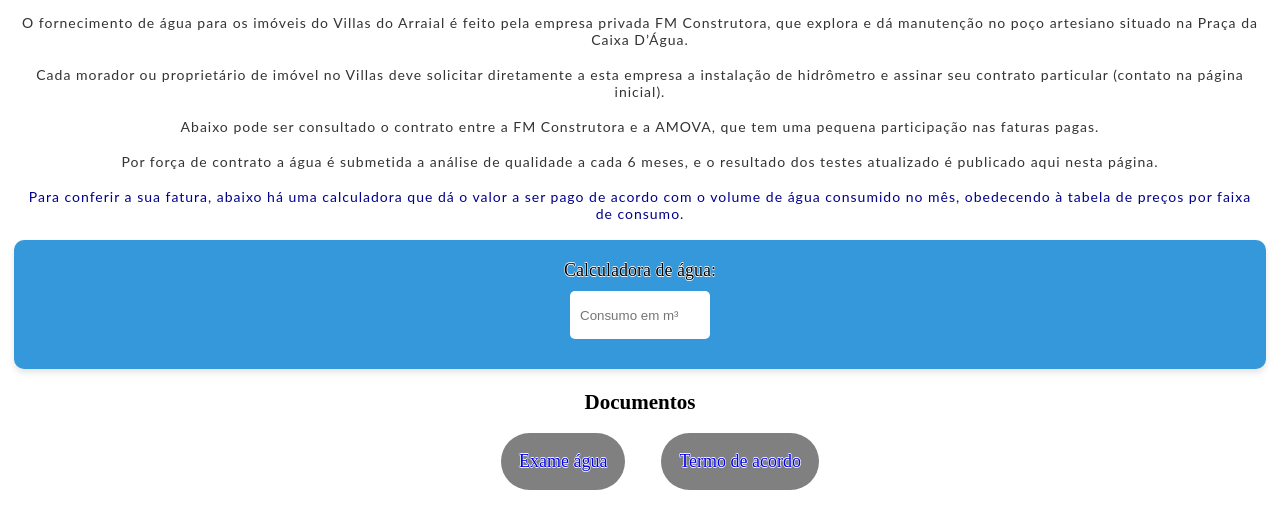
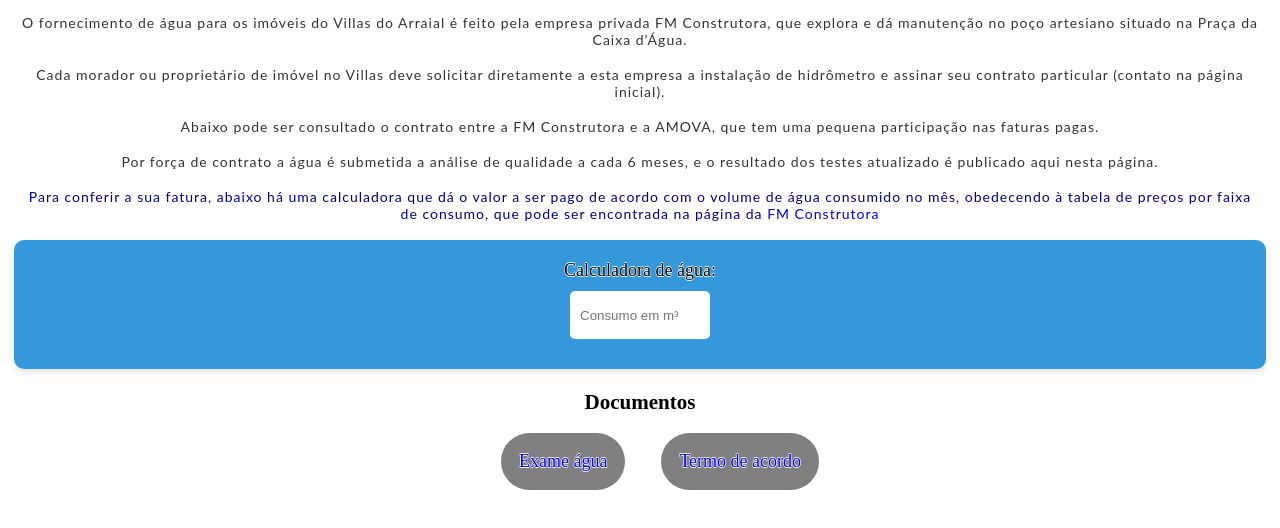
Before and after one commit to lombardi-g/AMOVA-website, a plain HTML site: page html/water.html in a window 1280 px wide. Shown: the part 170-698 px from the top of the page. Drawn offline with Linux system fonts and the light colour scheme.

Commit message:
Tab name and icon in routing

```diff
--- a/html/water.html
+++ b/html/water.html
@@ -3,10 +3,13 @@
 <head>
     <meta charset="UTF-8">
     <meta name="viewport" content="width=device-width, initial-scale=1.0">
-    <title>Document</title>
+    <!-- Titulo -->
+    <title>AMOVA</title>
 
-     <!-- My CSS -->
-     <link rel="stylesheet" href="../css/waterpage.css">
+    <!-- Imagem na aba -->
+    <link rel="shortcut icon" href="../img/AMOVA_logo_notext.png">
+    <!-- My CSS -->
+    <link rel="stylesheet" href="../css/waterpage.css">
 
 </head>
 <body>
@@ -40,11 +43,11 @@
 
     <div class="content flex">
 
-        <p>O fornecimento de água para os imóveis do Villas do Arraial é feito pela empresa privada FM Construtora,  que explora e dá manutenção no poço artesiano situado na Praça da Caixa D’Água.</p>
+        <p>O fornecimento de água para os imóveis do Villas do Arraial é feito pela empresa privada FM Construtora, que explora e dá manutenção no poço artesiano situado na Praça da Caixa d’Água.</p>
         <p>Cada morador ou proprietário de imóvel no Villas deve solicitar diretamente a esta empresa a instalação de hidrômetro e assinar seu contrato particular (contato na página inicial).</p>
         <p>Abaixo pode ser consultado o contrato entre a FM Construtora e a AMOVA, que tem uma pequena participação nas faturas pagas.</p>
         <p>Por força de contrato a água é submetida a análise de qualidade a cada 6 meses, e o resultado dos testes atualizado é publicado aqui nesta página.</p>
-        <p style="color: darkblue;">Para conferir a sua fatura, abaixo há uma calculadora que dá o valor a ser pago de acordo com o volume de água consumido no mês, obedecendo à tabela de preços por faixa de consumo.</p>
+        <p style="color: darkblue;">Para conferir a sua fatura, abaixo há uma calculadora que dá o valor a ser pago de acordo com o volume de água consumido no mês, obedecendo à tabela de preços por faixa de consumo, que pode ser encontrada na página da <a href="https://www.fmconstrutorabahia.com.br/villas">FM Construtora</a></p>
 
         <div id="water-calculator-box">
         <label for="aguaInput">Calculadora de água:</label>
```
Also changed, not shown: html/board.html (+6 -1 lines), index.html (+0 -2 lines).
